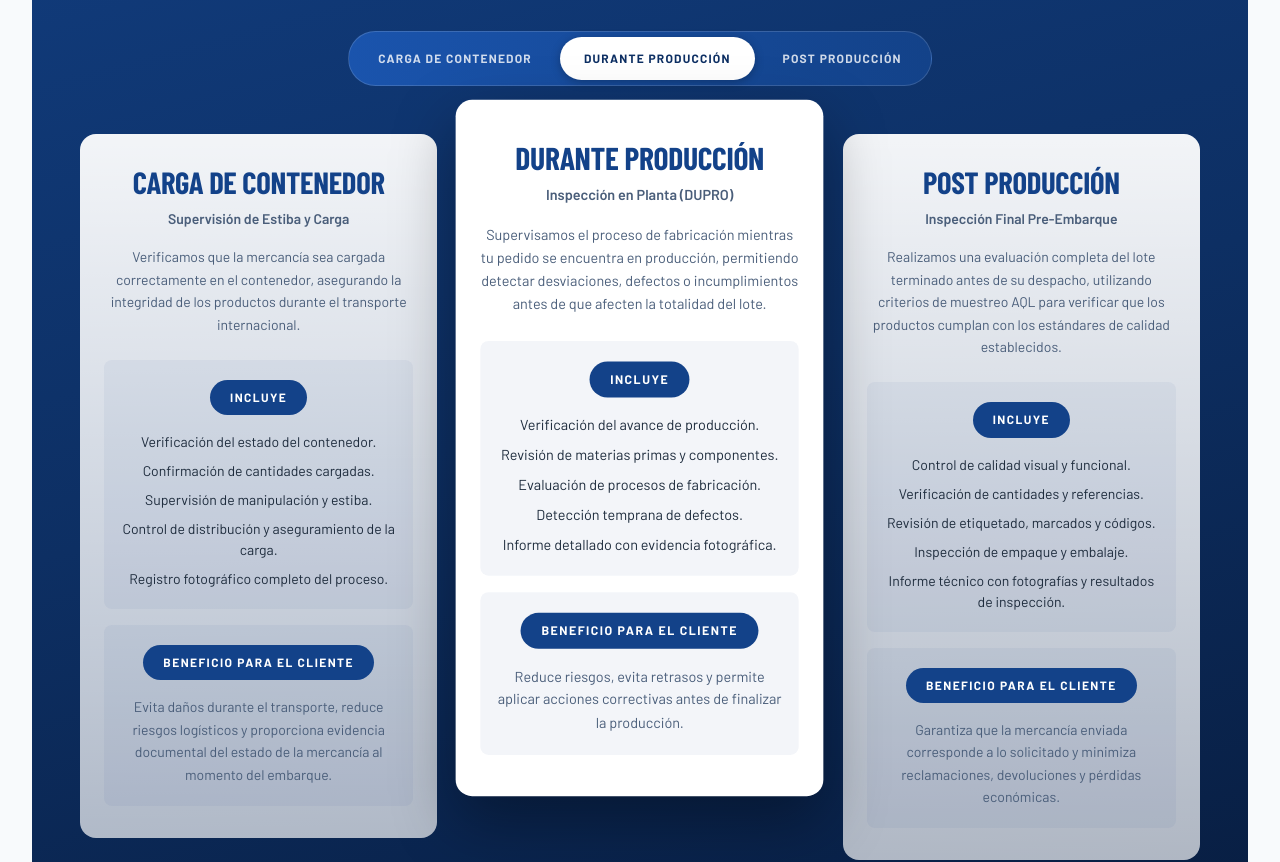
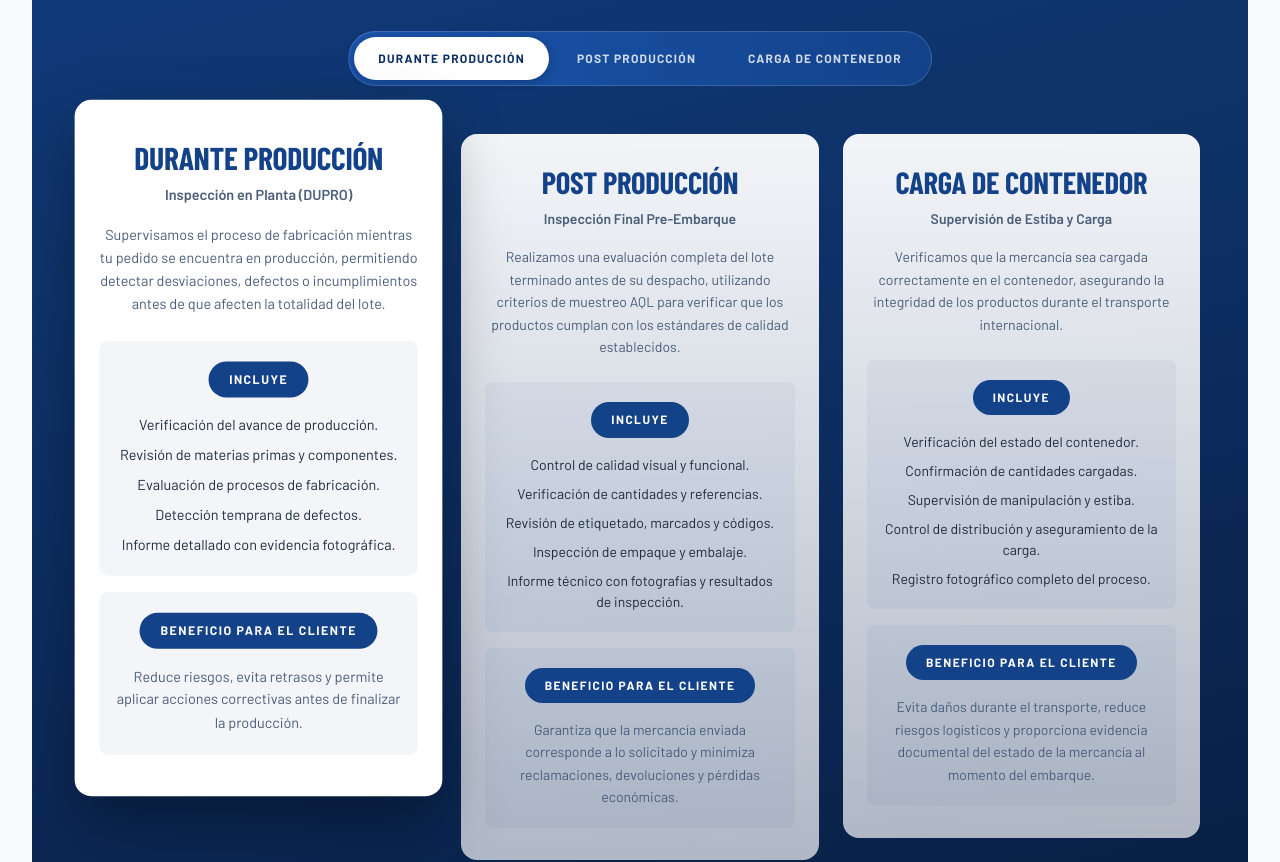
Before and after one commit to Chrisnewgear/AcrossWebSite, a React (Vite) app: page /servicios in a window 1280 px wide. Shown: the part 2300-3162 px from the top of the page. Built offline with nearby package versions, Linux system fonts and the light colour scheme; a web font is replaced by a local one.

Commit message:
Services cards fixed positions

```diff
--- a/src/i18n/translations.js
+++ b/src/i18n/translations.js
@@ -212,20 +212,6 @@ export const translations = {
       benefitTag: "Beneficio para el cliente",
       phases: [
         {
-          tab: "Carga de Contenedor",
-          subtitle: "Supervisión de Estiba y Carga",
-          desc: "Verificamos que la mercancía sea cargada correctamente en el contenedor, asegurando la integridad de los productos durante el transporte internacional.",
-          includes: [
-            "Verificación del estado del contenedor.",
-            "Confirmación de cantidades cargadas.",
-            "Supervisión de manipulación y estiba.",
-            "Control de distribución y aseguramiento de la carga.",
-            "Registro fotográfico completo del proceso.",
-          ],
-          benefit:
-            "Evita daños durante el transporte, reduce riesgos logísticos y proporciona evidencia documental del estado de la mercancía al momento del embarque.",
-        },
-        {
           tab: "Durante Producción",
           subtitle: "Inspección en Planta (DUPRO)",
           desc: "Supervisamos el proceso de fabricación mientras tu pedido se encuentra en producción, permitiendo detectar desviaciones, defectos o incumplimientos antes de que afecten la totalidad del lote.",
@@ -252,6 +238,20 @@ export const translations = {
           ],
           benefit:
             "Garantiza que la mercancía enviada corresponde a lo solicitado y minimiza reclamaciones, devoluciones y pérdidas económicas.",
+        },
+        {
+          tab: "Carga de Contenedor",
+          subtitle: "Supervisión de Estiba y Carga",
+          desc: "Verificamos que la mercancía sea cargada correctamente en el contenedor, asegurando la integridad de los productos durante el transporte internacional.",
+          includes: [
+            "Verificación del estado del contenedor.",
+            "Confirmación de cantidades cargadas.",
+            "Supervisión de manipulación y estiba.",
+            "Control de distribución y aseguramiento de la carga.",
+            "Registro fotográfico completo del proceso.",
+          ],
+          benefit:
+            "Evita daños durante el transporte, reduce riesgos logísticos y proporciona evidencia documental del estado de la mercancía al momento del embarque.",
         },
       ],
     },
@@ -729,20 +729,6 @@ export const translations = {
       benefitTag: "Client benefit",
       phases: [
         {
-          tab: "Container Loading",
-          subtitle: "Stowage & Loading Supervision",
-          desc: "We verify that the goods are loaded correctly into the container, ensuring product integrity during international transport.",
-          includes: [
-            "Verification of the container's condition.",
-            "Confirmation of loaded quantities.",
-            "Supervision of handling and stowage.",
-            "Control of load distribution and securing.",
-            "Complete photographic record of the process.",
-          ],
-          benefit:
-            "Prevents damage during transport, reduces logistics risks and provides documentary evidence of the goods' condition at the time of shipment.",
-        },
-        {
           tab: "During Production",
           subtitle: "In-Plant Inspection (DUPRO)",
           desc: "We supervise the manufacturing process while your order is in production, allowing deviations, defects or non-compliance to be detected before they affect the entire batch.",
@@ -769,6 +755,20 @@ export const translations = {
           ],
           benefit:
             "Ensures the goods shipped match what was ordered and minimizes claims, returns and financial losses.",
+        },
+        {
+          tab: "Container Loading",
+          subtitle: "Stowage & Loading Supervision",
+          desc: "We verify that the goods are loaded correctly into the container, ensuring product integrity during international transport.",
+          includes: [
+            "Verification of the container's condition.",
+            "Confirmation of loaded quantities.",
+            "Supervision of handling and stowage.",
+            "Control of load distribution and securing.",
+            "Complete photographic record of the process.",
+          ],
+          benefit:
+            "Prevents damage during transport, reduces logistics risks and provides documentary evidence of the goods' condition at the time of shipment.",
         },
       ],
     },
--- a/src/pages/Servicios/index.jsx
+++ b/src/pages/Servicios/index.jsx
@@ -7,7 +7,14 @@ import { useI18n } from "../../i18n/LanguageContext";
 import s from "./styles.module.scss";
 
 // Icons stay in code; copy comes from translations (index-aligned).
-const COMP_ICONS = ["search", "package", "handshake", "truck", "document", "shieldCheck"];
+const COMP_ICONS = [
+  "search",
+  "package",
+  "handshake",
+  "truck",
+  "document",
+  "shieldCheck",
+];
 
 /* const TRANSPORT = [
   {
@@ -88,7 +95,7 @@ export default function Servicios() {
   const { t } = useI18n();
   const ts = t.servicios;
   // Center card ("Durante Producción") is featured by default, matching the design.
-  const [activePhase, setActivePhase] = useState(1);
+  const [activePhase, setActivePhase] = useState(0);
 
   // On mobile the phase cards become a swipeable scroll-snap carousel; on desktop
   // the same DOM stays a 3-up featured grid (the track never scrolls there).
```
